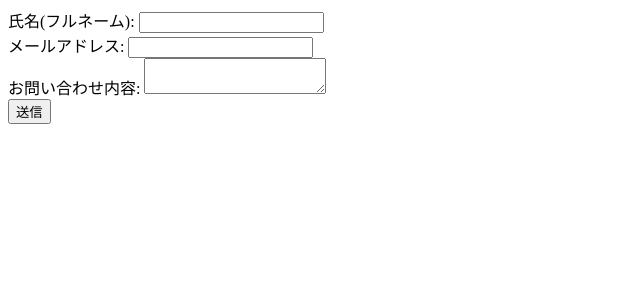
After one commit to fujikawa9036/myproject, a Django app: page /myapp/contact/ in a window 1280 px wide. The commit adds this page. Shown: the top 300 px of the page, without its empty margins (0-640 px from the left). Run offline with Django 3.2, Linux system fonts and the light colour scheme.

Commit message:
second commit

```diff
--- /dev/null
+++ b/myapp/templates/myapp/about.html
@@ -0,0 +1 @@
+ABOUT
--- /dev/null
+++ b/myapp/templates/myapp/contact.html
@@ -0,0 +1,30 @@
+<!doctype html>
+<html lang="ja">
+<head>
+    <meta charset="utf-8">
+    <title>お問い合わせ</title>
+
+
+</head>
+
+<body>
+    <form action="/my-handling-form-page" method="post">
+        <div>
+            <label for="name">氏名(フルネーム):</label>
+            <input type="text" id="name" name="user_name">
+        </div>
+        <div>
+            <label for="mail">メールアドレス:</label>
+            <input type="email" id="mail" name="user_mail">
+        </div>
+        <div>
+            <label for="msg">お問い合わせ内容:</label>
+            <textarea id="msg" name="user_message"></textarea>
+        </div>
+
+        <div class="button">
+            <button type="submit">送信</button>
+        </div>
+    </form>
+</body>
+</html>
--- /dev/null
+++ b/myapp/templates/myapp/course.html
@@ -0,0 +1 @@
+コース
--- a/myapp/templates/myapp/index.html
+++ b/myapp/templates/myapp/index.html
@@ -16,9 +16,9 @@
   <body>
     <ul>
         <li><a href="index.html">HOME</a></li>
-        <li><a href="about.html">ABOUT</a></li>
-        <li><a href="course.html">コース一覧</a></li>
-        <li><a href="contact.html">お問い合わせ</a></li>
+        <li><a href="about">ABOUT</a></li>
+        <li><a href="course">コース一覧</a></li>
+        <li><a href="contact">お問い合わせ</a></li>
     </ul>
 
     <h1>Hello, world!</h1>
--- a/myapp/urls.py
+++ b/myapp/urls.py
@@ -4,4 +4,10 @@ from . import views
 
 urlpatterns = [
     path('', views.SampleTemplateView.as_view(), name='index'),
+    path('about/',views.About.as_view(), name='about'),
+    path('course/',views.Course.as_view(), name='course'),
+    path('contact/',views.Contact.as_view(), name='contact'),
+
+
+
 ]
--- a/myapp/views.py
+++ b/myapp/views.py
@@ -2,3 +2,12 @@ from django.views.generic import TemplateView
 
 class SampleTemplateView(TemplateView):
     template_name = "myapp/index.html"
+
+class About(TemplateView):
+    template_name = "myapp/about.html"
+
+class Course(TemplateView):
+    template_name = "myapp/course.html"
+
+class Contact(TemplateView):
+    template_name = "myapp/contact.html"
```
